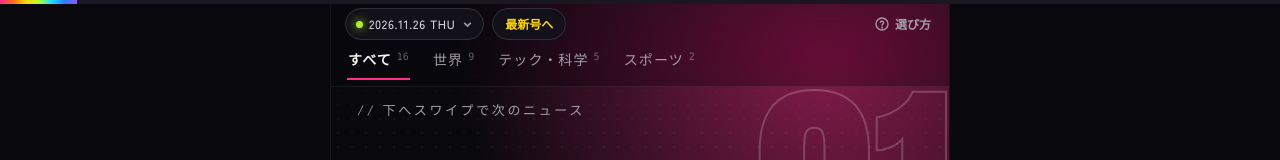
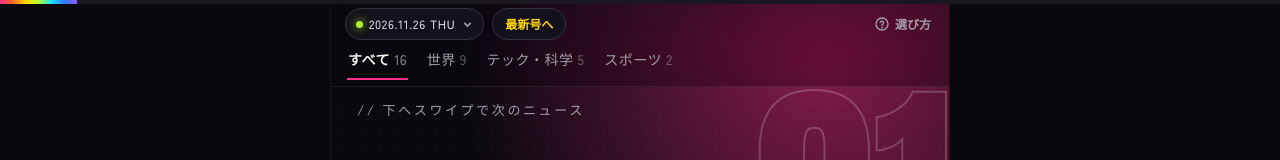
Before and after one commit to wisteria1004/dopa-news, a plain HTML site: page archive/2026-11-26/index.html in a window 1280 px wide. Shown: the top 160 px of the page. Drawn offline with Linux system fonts and the light colour scheme.

Commit message:
カテゴリの件数を見出しと同じ書体・大きさに
Co-Authored-By: Claude Opus 5.5 <noreply@anthropic.com>
Claude-Session: https://claude.ai/code/session_01BF8ohT8KmBvV3abxTzqSLb

```diff
--- a/archive/2026-11-26/index.html
+++ b/archive/2026-11-26/index.html
@@ -55,11 +55,11 @@ header{padding:calc(8px + var(--st)) 14px 6px;position:absolute;top:0;left:0;rig
 .how svg{width:16px;height:16px;fill:none;stroke:currentColor;stroke-width:2;stroke-linecap:round}
 .how:hover{color:var(--ink)}
 .pill{white-space:nowrap;border:1px solid var(--line);background:#121018;border-radius:999px;padding:0 12px;min-height:32px;font-weight:900;font-size:12px}
-.chips{display:flex;gap:22px;overflow-x:auto;margin-top:2px;padding:0 2px;scrollbar-width:none}
+.chips{display:flex;gap:18px;overflow-x:auto;margin-top:2px;padding:0 2px;scrollbar-width:none}
 .chips::-webkit-scrollbar{display:none}
-.chip{flex:none;padding:0 1px;min-height:38px;font-weight:500;font-size:14px;letter-spacing:.08em;color:var(--mute);border-bottom:2px solid transparent;transition:color .2s,border-color .25s}
+.chip{flex:none;padding:0 1px;min-height:38px;font-weight:500;font-size:14px;letter-spacing:.04em;color:var(--mute);border-bottom:2px solid transparent;transition:color .2s,border-color .25s}
 .chip:hover{color:var(--ink)}
-.chip b{font:500 10px ui-monospace,Menlo,monospace;letter-spacing:0;margin-left:5px;vertical-align:5px;opacity:.6;color:var(--mute)}
+.chip b{font:inherit;font-weight:500;font-variant-numeric:tabular-nums;letter-spacing:0;margin-left:4px;opacity:.5;color:inherit}
 .chip[aria-pressed=true]{color:var(--ink);font-weight:700;border-bottom-color:var(--a,var(--pink))}
 .dots{position:absolute;left:5px;top:52%;transform:translateY(-50%);display:flex;flex-direction:column;gap:7px;z-index:6;pointer-events:none}
 .dots i{width:5px;height:5px;border-radius:50%;background:#4a4452;transition:height .25s,background .25s}
```
Also changed, not shown: index.html (+3 -3 lines).
